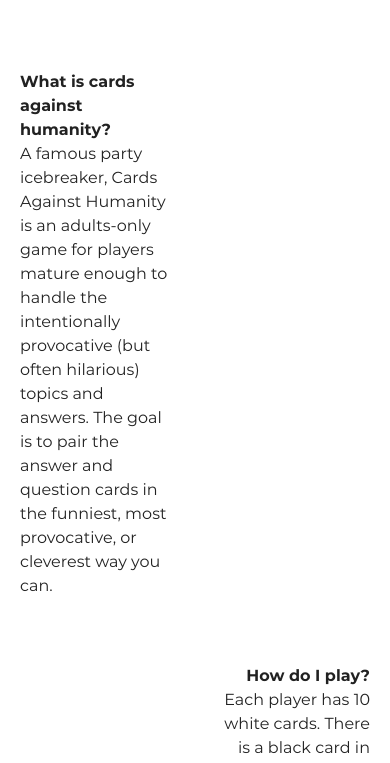
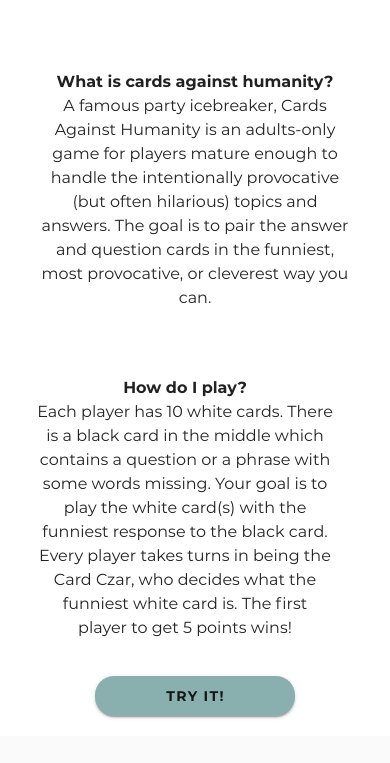
Before and after one commit to TricoreGr/CAH, a Vue app in the folder client/: page / in a window 390 px wide. Shown: the part 386-1149 px from the top of the page. After the commit the page ends 1122 px from the top, so only its background shows below. Built offline with nearby package versions, Linux system fonts and the light colour scheme; the HTML template or start-up script is replaced by a standard one.

Commit message:
Make home screen responsive

```diff
--- a/client/src/styles/pages/home/home.scss
+++ b/client/src/styles/pages/home/home.scss
@@ -30,16 +30,25 @@
   width: 100%;
   margin-top: 50px;
   margin-left: 20px;
+  @media (max-width: $tablet) {
+    width: 100%;
+    margin-left: 0;
+  }
 }
 
 .home__container-left--title {
-  width: 40%;
+  // width: 40%;
   font-family: $montserrat !important;
 }
 
 .home__container-left--p {
   width: 40%;
   font-family: $montserrat-light !important;
+  @media (max-width: $tablet) {
+    width: 80%;
+    margin: 0 auto;
+    text-align: center;
+  }
 }
 
 .home__container-right {
@@ -49,10 +58,13 @@
   margin-top: 50px;
   padding-right: 20px !important;
   text-align: right;
+  @media (max-width: $tablet) {
+    width: 100%;
+    margin-right: 0;
+  }
 }
 
-
-.home__container-right--title{
+.home__container-right--title {
   width: 40%;
   font-family: $montserrat !important;
 }
@@ -60,13 +72,22 @@
 .home__container-right--p {
   width: 40%;
   font-family: $montserrat-light !important;
+  @media (max-width: $tablet) {
+    width: 80%;
+    margin: 0 auto;
+    text-align: center;
+  }
 }
 
-.home__button{
+.home__button {
   background-color: $color-accent--dark !important;
   width: 300px;
   margin: 20px auto;
   font-family: $montserrat !important;
   border-radius: 19px !important;
   height: 40px !important;
+  @media (max-width: $tablet) {
+    height: 40px !important;
+    width: 200px;
+  }
 }
```
